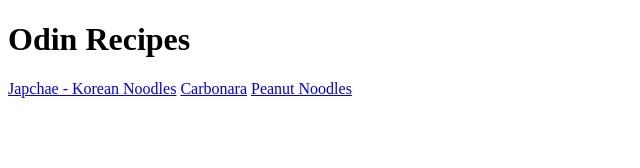
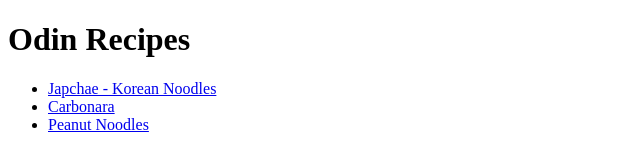
Before and after one commit to nadaslia/odin-recipes, a plain HTML site: page index.html in a window 1280 px wide. Shown: the whole page, without its empty margins (0-640 px from the left). Drawn offline with Linux system fonts and the light colour scheme.

Commit message:
Edit links to open in new tab and be shown in list
Links are now in row to ensure better overview and when clicked will open in new tabs.

```diff
--- a/index.html
+++ b/index.html
@@ -7,11 +7,12 @@
 </head>
 <body>
 
-    <h1>Odin Recipes</h1>
+ <h1>Odin Recipes</h1>
 
-    <a href="recipes/japchae.html">Japchae - Korean Noodles</a>
-    <a href="recipes/carbonara.html">Carbonara</a>
-    <a href="recipes/peanut-noodles.html">Peanut Noodles</a>
-
+  <ul>
+    <li><a href="recipes/japchae.html" target="_blank" rel="noopener noreferrer">Japchae - Korean Noodles</a></li>
+    <li><a href="recipes/carbonara.html" target="_blank" rel="noopener noreferrer">Carbonara</a></li>
+    <li><a href="recipes/peanut-noodles.html" target="_blank" rel="noopener noreferrer">Peanut Noodles</a></li>
+  </ul>
 </body>
 </html>
```
